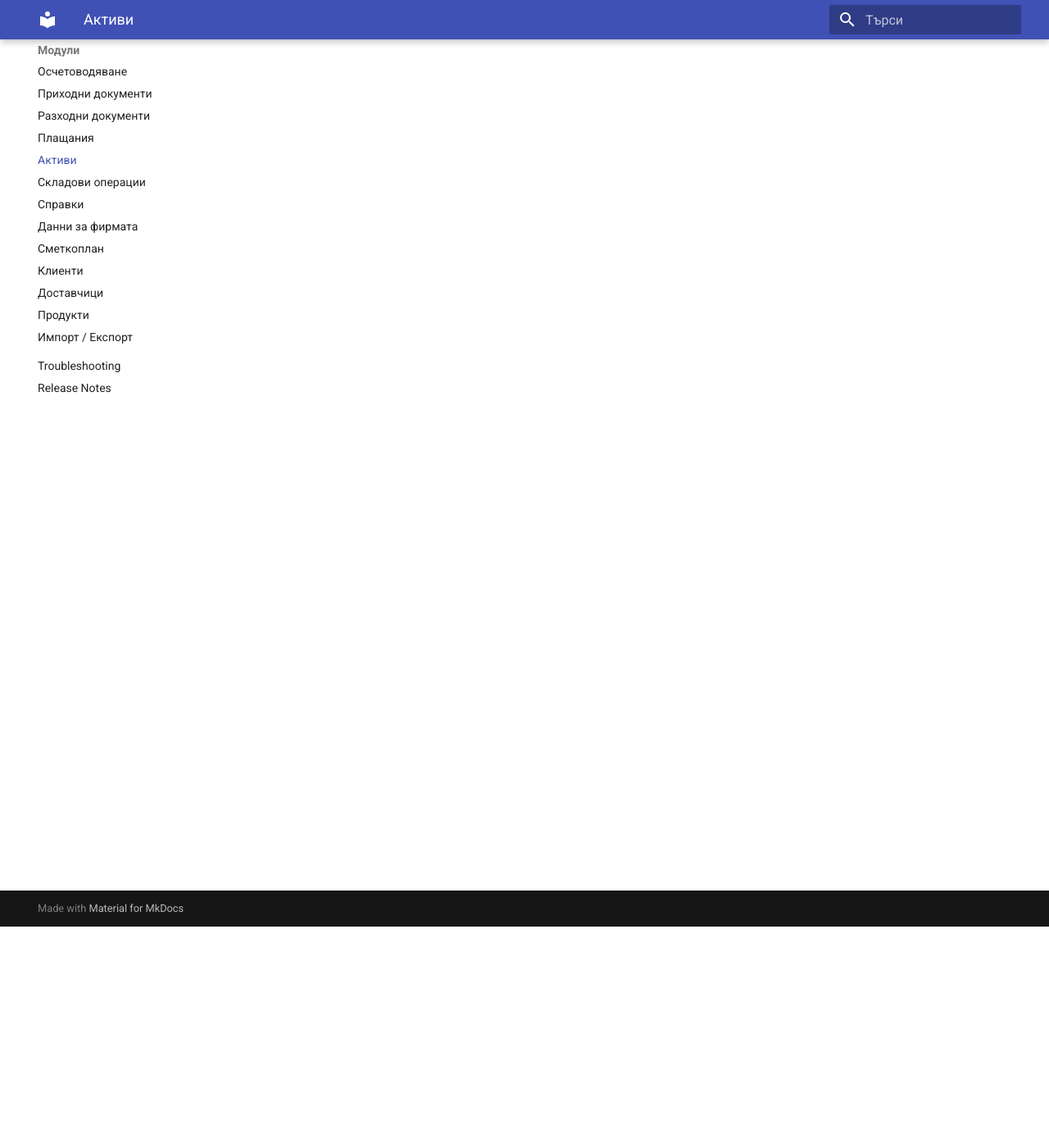
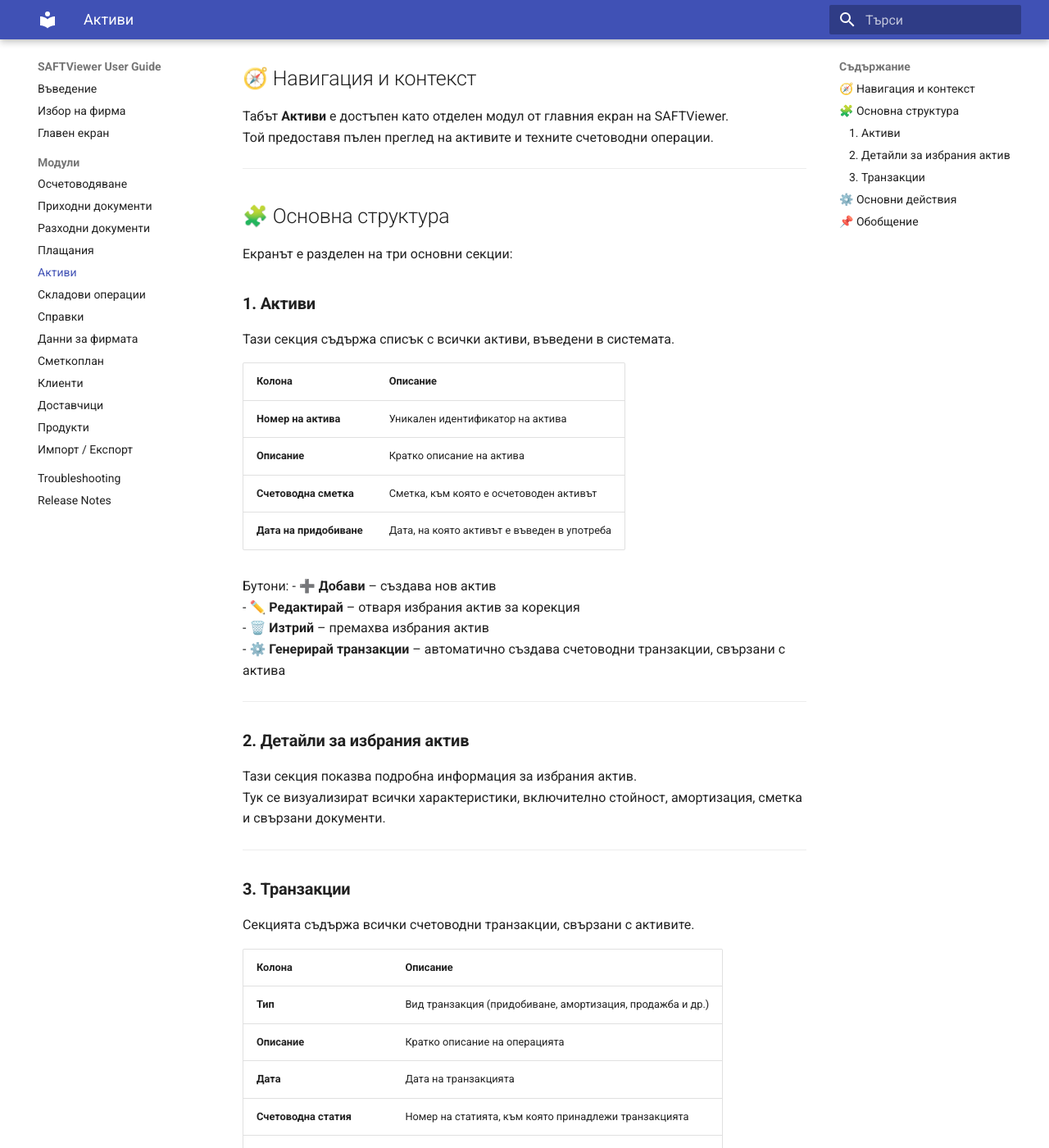
Before and after one commit to teodorval/saftviewer-docs, an MkDocs documentation site: the page built from docs/assets.md, in a window 1280 px wide and 1400 px high, scrolled down 270 px. Shown: the whole window at 82% size. Built offline with MkDocs 1.6.1 and Material for MkDocs 9.7.7, drawn with Linux system fonts in a browser that asks for light colours; some of the changed text lies outside the part shown.

Commit message:
Enhance documentation for Assets tab in SAFTViewer
Added detailed documentation for the Assets tab, including navigation, structure, and actions.

```diff
--- a/docs/assets.md
+++ b/docs/assets.md
@@ -1 +1,86 @@
-assets.md
+# Таб: Активи
+
+Табът **Активи** служи за управление на дълготрайните активи на фирмата — тяхното придобиване, амортизация и счетоводни транзакции.
+Тук се въвеждат основните данни за всеки актив, както и всички движения, свързани с него.
+
+---
+
+## 🧭 Навигация и контекст
+
+Табът **Активи** е достъпен като отделен модул от главния екран на SAFTViewer.
+Той предоставя пълен преглед на активите и техните счетоводни операции.
+
+---
+
+## 🧩 Основна структура
+
+Екранът е разделен на три основни секции:
+
+### **1. Активи**
+Тази секция съдържа списък с всички активи, въведени в системата.
+
+| Колона | Описание |
+|--------|-----------|
+| **Номер на актива** | Уникален идентификатор на актива |
+| **Описание** | Кратко описание на актива |
+| **Счетоводна сметка** | Сметка, към която е осчетоводен активът |
+| **Дата на придобиване** | Дата, на която активът е въведен в употреба |
+
+Бутони:
+- **➕ Добави** – създава нов актив
+- **✏️ Редактирай** – отваря избрания актив за корекция
+- **🗑️ Изтрий** – премахва избрания актив
+- **⚙️ Генерирай транзакции** – автоматично създава счетоводни транзакции, свързани с актива
+
+---
+
+### **2. Детайли за избрания актив**
+Тази секция показва подробна информация за избрания актив.
+Тук се визуализират всички характеристики, включително стойност, амортизация, сметка и свързани документи.
+
+---
+
+### **3. Транзакции**
+Секцията съдържа всички счетоводни транзакции, свързани с активите.
+
+| Колона | Описание |
+|--------|-----------|
+| **Тип** | Вид транзакция (придобиване, амортизация, продажба и др.) |
+| **Описание** | Кратко описание на операцията |
+| **Дата** | Дата на транзакцията |
+| **Счетоводна статия** | Номер на статията, към която принадлежи транзакцията |
+| **Разходи за придобиване** | Стойност на първоначалното придобиване |
+| **Балансова стойност** | Текуща стойност на актива |
+| **Сума** | Счетоводна сума на операцията |
+| **Амортизация** | Изчислена амортизация за периода |
+
+Бутони:
+- **✏️ Редактирай** – коригира избраната транзакция
+- **🗑️ Изтрий** – премахва транзакцията
+- **⚙️ Генерирай статии** – автоматично създава счетоводни статии за избраните транзакции
+
+---
+
+## ⚙️ Основни действия
+
+В горната част на екрана се намират глобалните команди:
+
+- **Добави** – създава нов актив
+- **Редактирай** – променя данните за избран актив
+- **Изтрий** – премахва актив от системата
+- **Генерирай транзакции** – автоматично създава движения по активите
+- **Генерирай статии** – създава счетоводни записи за транзакциите
+
+---
+
+## 📌 Обобщение
+
+Табът **Активи** е основният инструмент за управление на дълготрайните активи в SAFTViewer.
+Той осигурява:
+
+- централизирано управление на активите
+- автоматично генериране на транзакции и статии
+- пълен контрол върху амортизацията и балансовата стойност
+- връзка със счетоводните сметки и статии
+
+Това е ключов модул за проследяване на активите и тяхното счетоводно движение.
```
